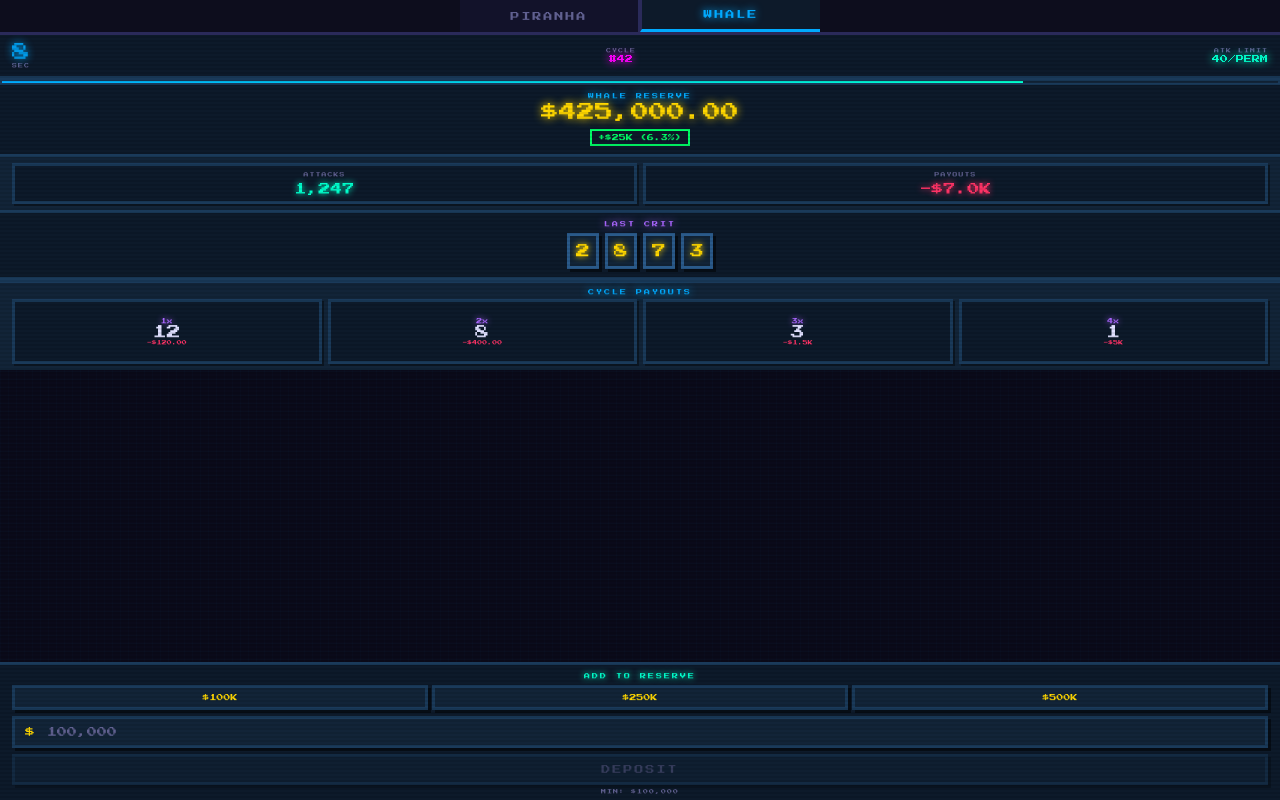
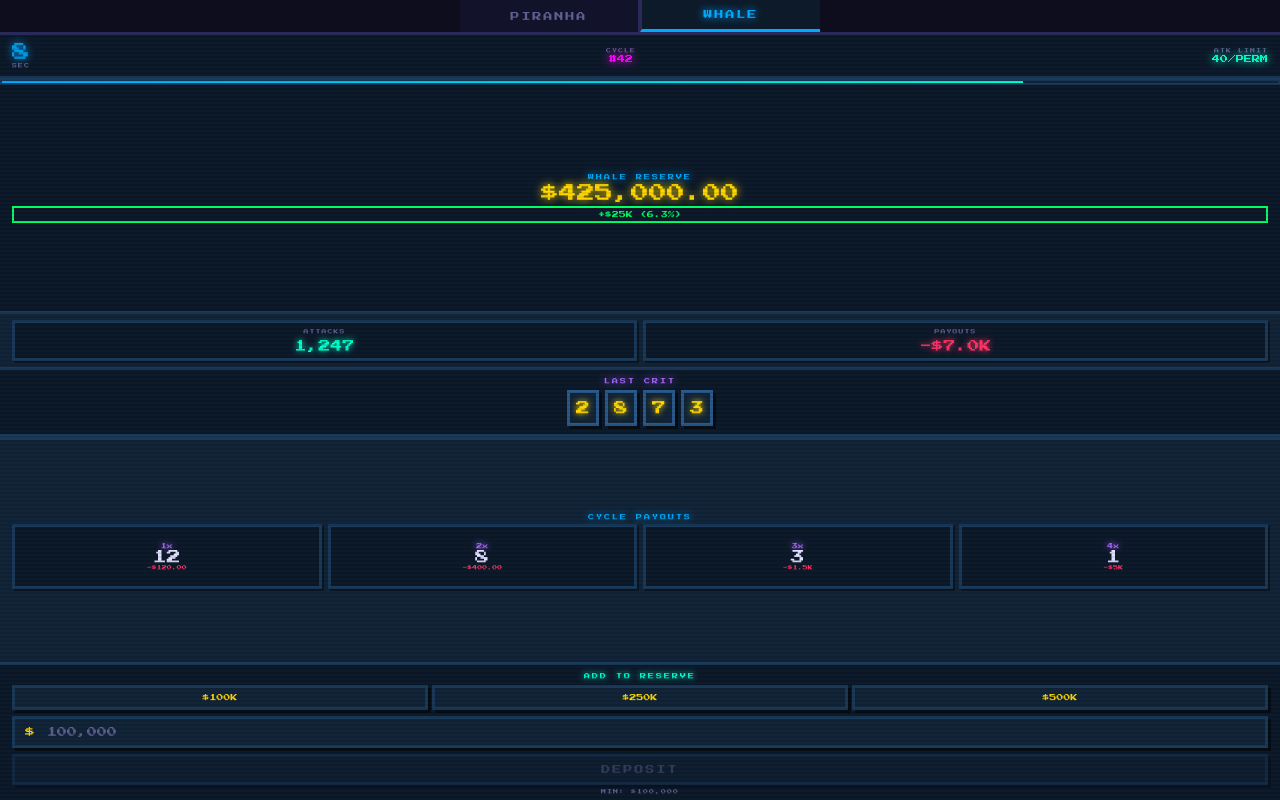
Before and after one commit to l10labs/whalevspiranha, a React (Vite) app: page / in a window 1280 px wide. Both pictures are taken after a click on the button "WHALE". Built offline with nearby package versions, Linux system fonts and the light colour scheme.

Commit message:
fix: whale ui sizings

```diff
--- a/src/components/GameUI.css
+++ b/src/components/GameUI.css
@@ -358,7 +358,10 @@
   padding: 6px 12px;
   background: var(--bg-panel);
   border-top: 3px solid var(--border);
-  flex-shrink: 0;
+  flex: 1;
+  display: flex;
+  flex-direction: column;
+  justify-content: center;
 }
 
 .stats-section--whale {
@@ -441,7 +444,10 @@
   text-align: center;
   background: var(--w-bg-elevated);
   border-bottom: 3px solid var(--w-border);
-  flex-shrink: 0;
+  flex: 1;
+  display: flex;
+  flex-direction: column;
+  justify-content: center;
 }
 
 .reserve-label {
```
